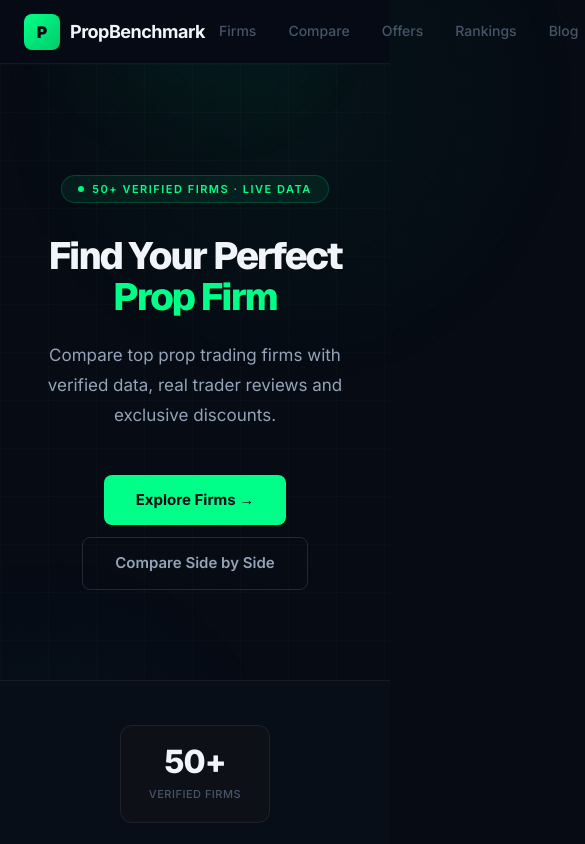
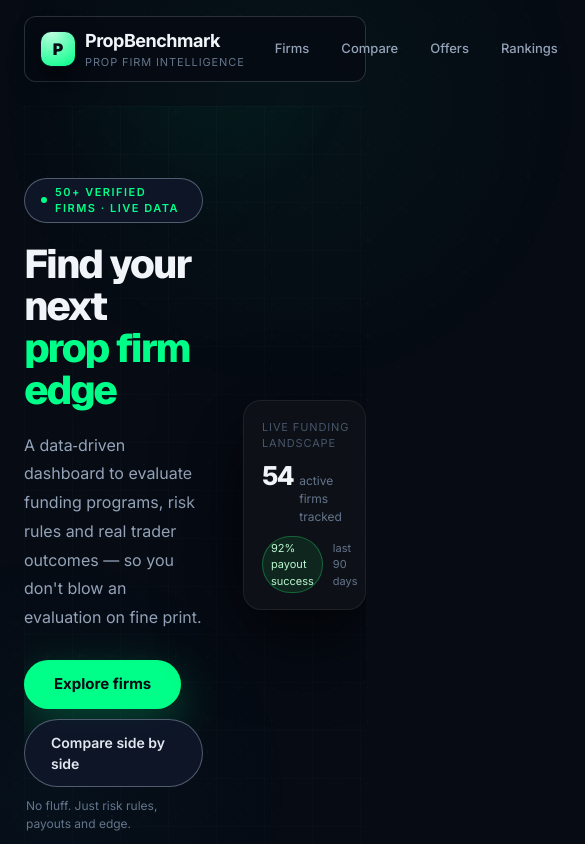
Before and after one commit to SaiStyles/propbenchmark, a Next.js app: page / in a window 390 px wide. Shown: the top 844 px of the page, 585 px wide, since content can reach past the window. Built offline with nearby package versions, Linux system fonts and the light colour scheme; no server answers; the database is empty.

Commit message:
refactor: update styles across firm components for improved UI consistency and responsiveness

```diff
--- a/src/app/layout.tsx
+++ b/src/app/layout.tsx
@@ -28,15 +28,29 @@ export default function RootLayout({
           flexDirection: 'column',
           minHeight: '100vh',
           fontFamily: 'var(--font-inter), Inter, sans-serif',
+          backgroundColor: '#060b14',
+          color: '#f1f5f9',
         }}
       >
         <MarketTypeProvider>
-          <Navbar />
-          <MarketToggle />
-          <main style={{ flex: 1 }}>
-            {children}
-          </main>
-          <Footer />
+          <div
+            style={{
+              width: '100%',
+              maxWidth: '1400px',
+              margin: '0 auto',
+              padding: '0 24px 32px',
+              display: 'flex',
+              flexDirection: 'column',
+              minHeight: '100vh',
+            }}
+          >
+            <Navbar />
+            <MarketToggle />
+            <main style={{ flex: 1, paddingTop: '12px' }}>
+              {children}
+            </main>
+            <Footer />
+          </div>
         </MarketTypeProvider>
       </body>
     </html>
--- a/src/components/Navbar.tsx
+++ b/src/components/Navbar.tsx
@@ -10,33 +10,70 @@ export default function Navbar() {
 
   return (
     <nav style={{
-      background: 'rgba(6,11,20,0.90)',
-      backdropFilter: 'blur(12px) saturate(180%)',
-      borderBottom: '1px solid rgba(255,255,255,0.06)',
       position: 'sticky',
       top: 0,
       zIndex: 100,
-      padding: '0 24px',
-      height: '64px',
+      margin: '16px 0 12px',
+      padding: '10px 16px',
+      borderRadius: '12px',
+      background: 'rgba(6,11,20,0.95)',
+      backdropFilter: 'blur(18px) saturate(180%)',
+      border: '1px solid rgba(148,163,184,0.25)',
       display: 'flex',
       alignItems: 'center',
       justifyContent: 'space-between',
+      gap: '16px',
     }}>
       {/* Logo */}
-      <Link href="/" style={{ display: 'flex', alignItems: 'center', gap: '10px', textDecoration: 'none', flex: 1 }}>
+      <Link
+        href="/"
+        style={{
+          display: 'flex',
+          alignItems: 'center',
+          gap: '10px',
+          textDecoration: 'none',
+          flexShrink: 0,
+        }}
+      >
         <div style={{
-          width: '36px', height: '36px',
-          background: 'linear-gradient(135deg, #00ff88, #00cc6a)',
-          borderRadius: '8px', display: 'flex', alignItems: 'center',
-          justifyContent: 'center', fontWeight: 900, fontSize: '16px', color: '#060b14',
+          width: '34px',
+          height: '34px',
+          background: 'radial-gradient(circle at 30% 0%, #bfffe0, #00ff88)',
+          borderRadius: '10px',
+          display: 'flex',
+          alignItems: 'center',
+          justifyContent: 'center',
+          fontWeight: 900,
+          fontSize: '16px',
+          color: '#060b14',
+          boxShadow: '0 0 0 1px rgba(15,23,42,0.6), 0 12px 30px rgba(0,0,0,0.75)',
         }}>P</div>
-        <span style={{ fontSize: '18px', fontWeight: 700, letterSpacing: '-0.5px', color: '#f1f5f9' }}>
-          PropBenchmark
-        </span>
+        <div style={{ display: 'flex', flexDirection: 'column' }}>
+          <span
+            style={{
+              fontSize: '18px',
+              fontWeight: 700,
+              letterSpacing: '-0.5px',
+              color: '#f1f5f9',
+            }}
+          >
+            PropBenchmark
+          </span>
+          <span
+            style={{
+              fontSize: '11px',
+              color: '#64748b',
+              letterSpacing: '0.08em',
+              textTransform: 'uppercase',
+            }}
+          >
+            Prop firm intelligence
+          </span>
+        </div>
       </Link>
 
       {/* Desktop Links */}
-      <div style={{ display: 'flex', gap: '4px', alignItems: 'center' }}>
+      <div style={{ display: 'flex', gap: '4px', alignItems: 'center', justifyContent: 'center', flex: 1 }}>
         {[
           { label: 'Firms', href: '/firms' },
           { label: 'Compare', href: '/compare' },
@@ -46,23 +83,39 @@ export default function Navbar() {
         ].map(link => {
           const isActive = pathname === link.href || (link.href !== '/' && pathname.startsWith(link.href + '/'))
           return (
-            <Link key={link.href} href={link.href} style={{
-              padding: '6px 14px', borderRadius: '6px',
-              fontSize: '14px', fontWeight: isActive ? 600 : 500,
-              color: isActive ? '#00ff88' : '#475569',
-              textDecoration: 'none', transition: 'color 0.15s',
-              borderBottom: isActive ? '2px solid #00ff88' : '2px solid transparent',
-            }}
-              onMouseEnter={e => { if (!isActive) e.currentTarget.style.color = '#94a3b8' }}
-              onMouseLeave={e => { if (!isActive) e.currentTarget.style.color = '#475569' }}
-            >{link.label}</Link>
+            <Link
+              key={link.href}
+              href={link.href}
+              style={{
+                padding: '6px 14px',
+                borderRadius: '999px',
+                fontSize: '13px',
+                fontWeight: isActive ? 600 : 500,
+                color: isActive ? '#00ff88' : '#94a3b8',
+                textDecoration: 'none',
+                transition: 'background 0.18s, color 0.18s, box-shadow 0.18s',
+                background: isActive ? 'rgba(15,23,42,0.9)' : 'transparent',
+                boxShadow: isActive ? '0 0 0 1px rgba(0,255,136,0.5)' : 'none',
+              }}
+              onMouseEnter={e => {
+                if (!isActive) {
+                  e.currentTarget.style.background = 'rgba(15,23,42,0.7)'
+                  e.currentTarget.style.color = '#e2e8f0'
+                }
+              }}
+              onMouseLeave={e => {
+                if (!isActive) {
+                  e.currentTarget.style.background = 'transparent'
+                  e.currentTarget.style.color = '#94a3b8'
+                }
+              }}
+            >
+              {link.label}
+            </Link>
           )
         })}
       </div>
 
-      {/* Spacer — mirrors logo width to keep links centered */}
-      <div style={{ flex: 1 }} />
-
     </nav>
   )
 }
--- a/src/components/firms/FirmsDirectory.tsx
+++ b/src/components/firms/FirmsDirectory.tsx
@@ -40,19 +40,29 @@ export default function FirmsDirectory({ initialFirms }: Props) {
     })
 
   return (
-    <div style={{ maxWidth: '1200px', margin: '0 auto', padding: '48px 24px 96px' }}>
+    <div style={{ maxWidth: '1200px', margin: '0 auto', padding: '32px 0 80px' }}>
       {/* Header */}
-      <div style={{ marginBottom: '36px' }}>
-        <h1 style={{
-          fontSize: '28px', fontWeight: 700,
-          color: '#f1f5f9', marginBottom: '8px',
-          fontFamily: 'var(--font-geist-sans), Inter, sans-serif',
-        }}>
-          All Prop Firms
-        </h1>
-        <p style={{ color: '#94a3b8', fontSize: '14px' }}>
-          Showing {filtered.length} of {ALL_FIRMS.length} verified firms
-        </p>
+      <div style={{ marginBottom: '20px', display: 'flex', justifyContent: 'space-between', alignItems: 'flex-end', gap: '12px' }}>
+        <div>
+          <h1 style={{
+            fontSize: '26px', fontWeight: 700,
+            color: '#f1f5f9', marginBottom: '6px',
+            fontFamily: 'var(--font-geist-sans), Inter, sans-serif',
+            letterSpacing: '-0.03em',
+          }}>
+            All prop firms
+          </h1>
+          <p style={{ color: '#94a3b8', fontSize: '13px' }}>
+            Filter by rules, steps and discounts to find the right funding fit.
+          </p>
+        </div>
+        <div style={{ textAlign: 'right', fontSize: '12px', color: '#64748b' }}>
+          <div>
+            Showing <span style={{ color: '#e2e8f0' }}>{filtered.length}</span> of{' '}
+            <span style={{ color: '#e2e8f0' }}>{ALL_FIRMS.length}</span> verified firms
+          </div>
+          <div style={{ marginTop: '2px' }}>Market: <span style={{ color: '#22d3ee', textTransform: 'capitalize' }}>{marketType}</span></div>
+        </div>
       </div>
 
       {/* Filters */}
@@ -63,7 +73,7 @@ export default function FirmsDirectory({ initialFirms }: Props) {
         <div style={{
           display: 'grid',
           gridTemplateColumns: 'repeat(auto-fill, minmax(340px, 1fr))',
-          gap: '16px',
+          gap: '18px',
         }}>
           {filtered.map((firm, i) => (
             <FirmCard key={firm.id} firm={firm} index={i} />
--- a/src/components/firms/FirmsFilter.tsx
+++ b/src/components/firms/FirmsFilter.tsx
@@ -15,11 +15,11 @@ type Props = {
 }
 
 const inputStyle = {
-  background: '#0d1117',
-  border: '1px solid rgba(255,255,255,0.07)',
-  borderRadius: '8px',
-  padding: '8px 12px',
-  color: '#f1f5f9',
+  background: '#020617',
+  border: '1px solid rgba(148,163,184,0.5)',
+  borderRadius: '999px',
+  padding: '8px 16px',
+  color: '#e2e8f0',
   fontSize: '13px',
   outline: 'none',
 }
@@ -31,12 +31,12 @@ export default function FirmsFilter({ filters, onChange }: Props) {
 
   return (
     <div style={{
-      background: '#0d1117',
-      border: '1px solid rgba(255,255,255,0.07)',
-      borderRadius: '12px',
-      padding: '16px 20px',
+      background: 'radial-gradient(circle at top left, rgba(15,23,42,0.9), rgba(15,23,42,0.95))',
+      border: '1px solid rgba(30,64,175,0.65)',
+      borderRadius: '14px',
+      padding: '14px 16px',
       display: 'flex',
-      gap: '10px',
+      gap: '8px',
       flexWrap: 'wrap',
       alignItems: 'center',
       marginBottom: '28px',
--- a/src/components/home/HeroSection.tsx
+++ b/src/components/home/HeroSection.tsx
@@ -5,8 +5,8 @@ import Link from 'next/link'
 export default function HeroSection() {
   return (
     <section style={{
-      padding: '110px 24px 90px',
-      textAlign: 'center',
+      padding: '72px 0 70px',
+      textAlign: 'left',
       position: 'relative',
       overflow: 'hidden',
     }}>
@@ -25,15 +25,34 @@ export default function HeroSection() {
         pointerEvents: 'none',
       }} />
 
-      <div style={{ position: 'relative', maxWidth: '800px', margin: '0 auto' }}>
+      <div
+        style={{
+          position: 'relative',
+          maxWidth: '900px',
+          margin: '0',
+          display: 'grid',
+          gridTemplateColumns: 'minmax(0, 1.6fr) minmax(0, 1.1fr)',
+          gap: '40px',
+          alignItems: 'center',
+        }}
+      >
+        <div>
           {/* Badge */}
           <div
             className="anim-fade-up"
             style={{
-            display: 'inline-flex', alignItems: 'center', gap: '8px',
-            background: 'rgba(0,255,136,0.07)', border: '1px solid rgba(0,255,136,0.18)',
-            borderRadius: '20px', padding: '5px 16px', fontSize: '11px',
-            color: '#00ff88', marginBottom: '32px', letterSpacing: '1.5px', fontWeight: 600,
+              display: 'inline-flex',
+              alignItems: 'center',
+              gap: '8px',
+              background: 'rgba(15,23,42,0.9)',
+              border: '1px solid rgba(148,163,184,0.5)',
+              borderRadius: '999px',
+              padding: '5px 16px',
+              fontSize: '11px',
+              color: '#00ff88',
+              marginBottom: '20px',
+              letterSpacing: '1.5px',
+              fontWeight: 600,
               animationDelay: '0ms',
             }}
           >
@@ -45,80 +64,183 @@ export default function HeroSection() {
           <h1
             className="anim-fade-up"
             style={{
-            fontSize: 'clamp(38px, 6vw, 68px)',
-            fontWeight: 800, lineHeight: 1.08,
-            marginBottom: '24px', letterSpacing: '-2px',
+              fontSize: 'clamp(40px, 5.6vw, 64px)',
+              fontWeight: 800,
+              lineHeight: 1.05,
+              marginBottom: '20px',
+              letterSpacing: '-2px',
               color: '#f1f5f9',
               fontFamily: 'var(--font-geist-sans), Inter, sans-serif',
               animationDelay: '80ms',
             }}
           >
-          Find Your Perfect<br />
-          <span style={{ color: '#00ff88' }}>Prop Firm</span>
+            Find your next
+            <br />
+            <span style={{ color: '#00ff88' }}>prop firm edge</span>
           </h1>
 
           {/* Subtitle */}
           <p
             className="anim-fade-up"
             style={{
-            fontSize: '17px', color: '#94a3b8',
-            maxWidth: '500px', margin: '0 auto 44px',
-            lineHeight: 1.75,
+              fontSize: '16px',
+              color: '#94a3b8',
+              maxWidth: '520px',
+              margin: '0 0 28px',
+              lineHeight: 1.8,
               animationDelay: '160ms',
             }}
           >
-          Compare top prop trading firms with verified data, real trader reviews and exclusive discounts.
+            A data‑driven dashboard to evaluate funding programs, risk rules and real trader outcomes —
+            so you don&apos;t blow an evaluation on fine print.
           </p>
 
           {/* CTAs */}
           <div
             className="anim-fade-up"
             style={{
-            display: 'flex', gap: '12px', justifyContent: 'center', flexWrap: 'wrap',
+              display: 'flex',
+              gap: '10px',
+              alignItems: 'center',
+              flexWrap: 'wrap',
               animationDelay: '240ms',
             }}
           >
             <Link
               href="/firms"
               style={{
-              padding: '14px 32px',
+                padding: '13px 30px',
                 background: '#00ff88',
                 color: '#060b14',
-              borderRadius: '8px',
+                borderRadius: '999px',
                 fontWeight: 700,
                 fontSize: '15px',
                 textDecoration: 'none',
-              transition: 'transform 0.15s',
+                transition: 'transform 0.15s, box-shadow 0.15s',
+                boxShadow: '0 14px 45px rgba(0,255,136,0.25)',
               }}
-            onMouseEnter={e => (e.currentTarget.style.transform = 'scale(1.02)')}
-            onMouseLeave={e => (e.currentTarget.style.transform = 'scale(1)')}
+              onMouseEnter={e => {
+                e.currentTarget.style.transform = 'translateY(-1px)'
+                e.currentTarget.style.boxShadow = '0 16px 55px rgba(0,255,136,0.32)'
+              }}
+              onMouseLeave={e => {
+                e.currentTarget.style.transform = 'translateY(0)'
+                e.currentTarget.style.boxShadow = '0 14px 45px rgba(0,255,136,0.25)'
+              }}
             >
-            Explore Firms →
+              Explore firms
             </Link>
             <Link
               href="/compare"
               style={{
-              padding: '14px 32px',
-              background: 'transparent',
-              border: '1px solid rgba(255,255,255,0.12)',
-              color: '#94a3b8',
-              borderRadius: '8px',
+                padding: '12px 26px',
+                background: 'rgba(15,23,42,0.9)',
+                border: '1px solid rgba(148,163,184,0.5)',
+                color: '#e2e8f0',
+                borderRadius: '999px',
                 fontWeight: 600,
-              fontSize: '15px',
+                fontSize: '14px',
                 textDecoration: 'none',
-              transition: 'all 0.15s',
+                transition: 'background 0.15s, border-color 0.15s, color 0.15s',
               }}
               onMouseEnter={e => {
-              e.currentTarget.style.borderColor = 'rgba(0,255,136,0.4)'
-              e.currentTarget.style.color = '#00ff88'
+                e.currentTarget.style.borderColor = 'rgba(34,211,238,0.8)'
+                e.currentTarget.style.color = '#22d3ee'
+                e.currentTarget.style.background = 'rgba(15,23,42,1)'
               }}
               onMouseLeave={e => {
-              e.currentTarget.style.borderColor = 'rgba(255,255,255,0.12)'
-              e.currentTarget.style.color = '#94a3b8'
+                e.currentTarget.style.borderColor = 'rgba(148,163,184,0.5)'
+                e.currentTarget.style.color = '#e2e8f0'
+                e.currentTarget.style.background = 'rgba(15,23,42,0.9)'
               }}
             >
-            Compare Side by Side
+              Compare side by side
             </Link>
+            <span
+              style={{
+                fontSize: '12px',
+                color: '#64748b',
+                marginLeft: '2px',
+              }}
+            >
+              No fluff. Just risk rules, payouts and edge.
+            </span>
+          </div>
+        </div>
+
+        {/* Side metric card */}
+        <div
+          className="anim-fade-up"
+          style={{
+            animationDelay: '220ms',
+            background: '#0d1117',
+            borderRadius: '18px',
+            border: '1px solid rgba(255,255,255,0.07)',
+            padding: '18px 18px 16px',
+            display: 'grid',
+            gridTemplateColumns: '1.3fr 1.1fr',
+            gap: '14px',
+            boxShadow: '0 24px 80px rgba(0,0,0,0.85)',
+          }}
+        >
+          <div style={{ borderRight: '1px solid rgba(15,23,42,0.9)', paddingRight: '14px' }}>
+            <div style={{ fontSize: '11px', color: '#475569', textTransform: 'uppercase', letterSpacing: '0.08em', marginBottom: '4px' }}>
+              Live funding landscape
+            </div>
+            <div style={{ display: 'flex', alignItems: 'baseline', gap: '6px' }}>
+              <span style={{ fontSize: '26px', fontWeight: 800, letterSpacing: '-0.06em', color: '#f1f5f9' }}>54</span>
+              <span style={{ fontSize: '12px', color: '#64748b' }}>active firms tracked</span>
+            </div>
+            <div style={{ marginTop: '10px', display: 'flex', gap: '10px', alignItems: 'center' }}>
+              <span style={{
+                fontSize: '11px',
+                padding: '3px 8px',
+                borderRadius: '999px',
+                background: 'rgba(22,163,74,0.15)',
+                border: '1px solid rgba(34,197,94,0.4)',
+                color: '#bbf7d0',
+              }}>
+                92% payout success
+              </span>
+              <span style={{ fontSize: '11px', color: '#64748b' }}>last 90 days</span>
+            </div>
+          </div>
+          <div style={{ display: 'flex', flexDirection: 'column', gap: '10px', justifyContent: 'space-between' }}>
+            <div style={{ display: 'flex', justifyContent: 'space-between', alignItems: 'baseline' }}>
+              <span style={{ fontSize: '11px', color: '#475569', textTransform: 'uppercase', letterSpacing: '0.09em' }}>Best profit split</span>
+              <span style={{ fontSize: '13px', color: '#22d3ee' }}>Top 5 firms</span>
+            </div>
+            <div style={{ display: 'flex', gap: '6px' }}>
+              <div style={{
+                flex: 1,
+                height: '40px',
+                borderRadius: '999px',
+                background: 'linear-gradient(90deg, rgba(34,197,94,0.2), rgba(22,101,52,0.05))',
+                border: '1px solid rgba(34,197,94,0.3)',
+                display: 'flex',
+                alignItems: 'center',
+                justifyContent: 'space-between',
+                padding: '0 10px',
+              }}>
+                <span style={{ fontSize: '11px', color: '#a7f3d0' }}>Max split</span>
+                <span style={{ fontSize: '16px', fontWeight: 800, color: '#00ff88' }}>95%</span>
+              </div>
+              <div style={{
+                flex: 1,
+                height: '40px',
+                borderRadius: '999px',
+                background: 'rgba(15,23,42,0.85)',
+                border: '1px solid rgba(148,163,184,0.3)',
+                display: 'flex',
+                alignItems: 'center',
+                justifyContent: 'space-between',
+                padding: '0 10px',
+              }}>
+                <span style={{ fontSize: '11px', color: '#cbd5f5' }}>Avg drawdown</span>
+                <span style={{ fontSize: '15px', fontWeight: 700, color: '#f59e0b' }}>12%</span>
+              </div>
+            </div>
+          </div>
         </div>
       </div>
     </section>
```
Also changed, not shown: src/components/firms/FirmCard.tsx (+48 -41 lines), src/components/firms/FirmDetail.tsx (+62 -37 lines), src/components/home/TopFirmsSection.tsx (+69 -49 lines). Lines whose indentation alone changed are shown as unchanged.
